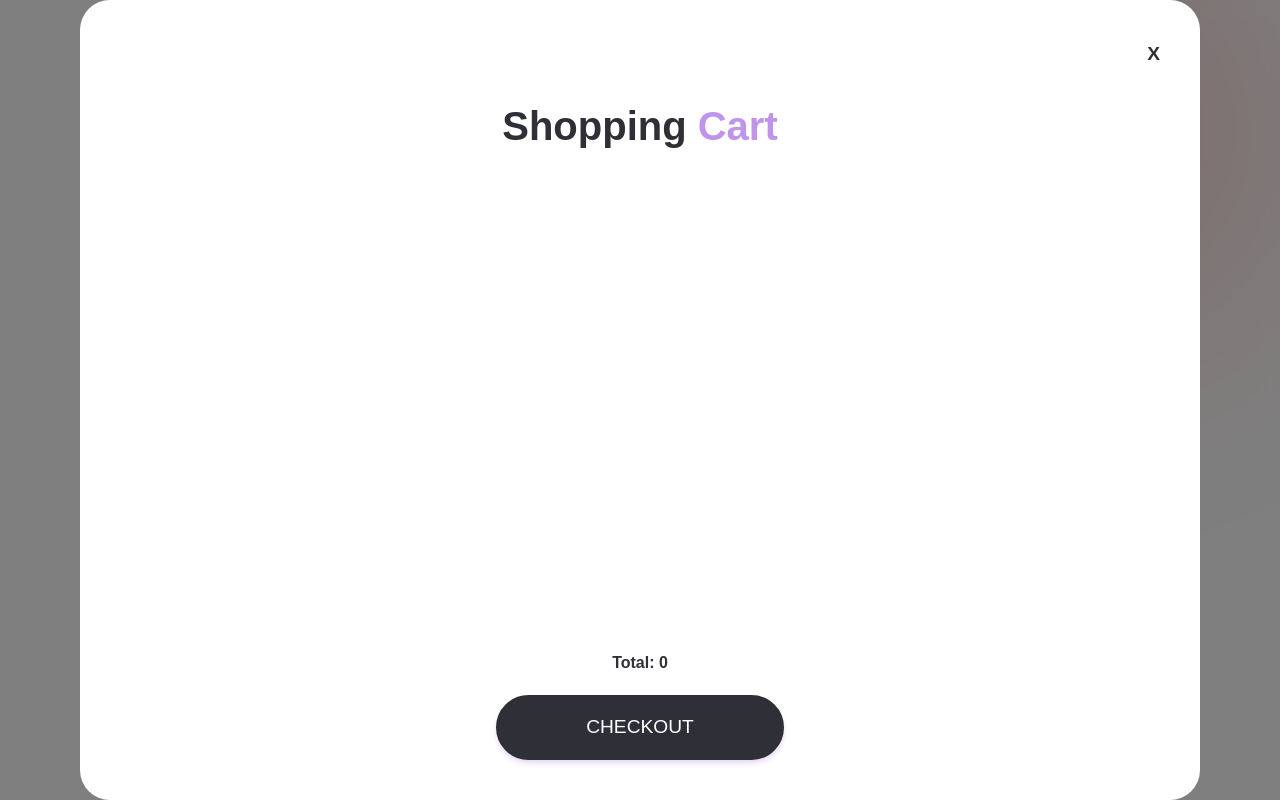
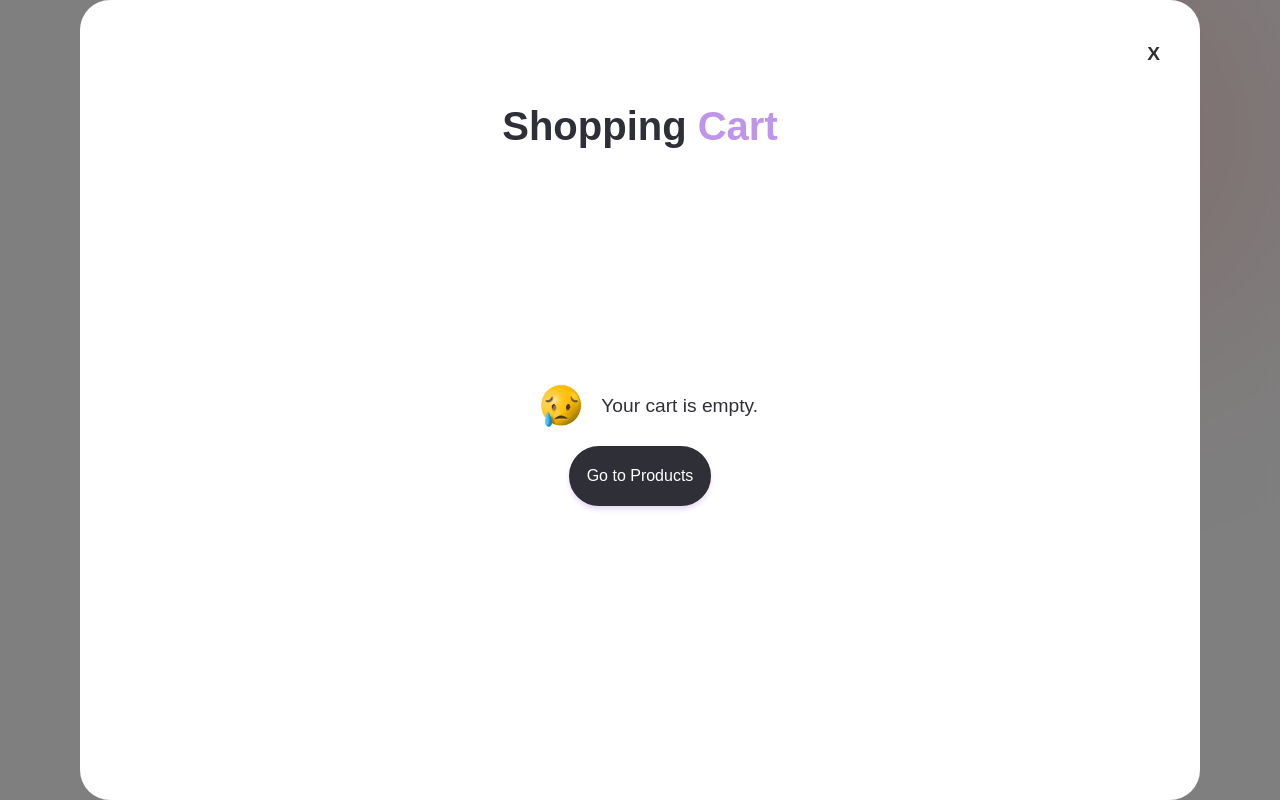
Before and after one commit to dannxvc/ecommerce-jewelry, a React (Create React App) app: page /cart in a window 1280 px wide. Shown: the top 800 px of the page. Built offline with nearby package versions, Linux system fonts and the light colour scheme.

Commit message:
Add cart empty message, show quantity of products in cart and Customize remove button

```diff
--- a/src/components/Button.css
+++ b/src/components/Button.css
@@ -10,11 +10,14 @@
 .btn_white{
     @apply border-white;
 }
+.btn_orange{
+    @apply border-orange text-orange bg-orange bg-opacity-10;
+}
 .btn:hover{
     @apply shadow-sm;
 }
 @media only screen and (min-width: 72rem) {
     .btn{
-        @apply text-md;
+        @apply text-[1rem];
     }
 }
--- a/src/components/NavBar.js
+++ b/src/components/NavBar.js
@@ -1,5 +1,6 @@
 import { useState } from 'react';
 import { Link } from 'react-router-dom';
+import useShop from '../services/ShopContext';
 import styles from'./Navbar.module.css';
 function NavBar() {
     const [isNavBarOpen, setNavBarOpen] = useState(false);
@@ -25,6 +26,7 @@ function NavBar() {
             to:"/#contact"
         }
     ];
+    const { products } = useShop();
     return (
         <nav className={styles.navbar}>
             <div>
@@ -47,11 +49,15 @@ function NavBar() {
                 </li>
             ))}
                 <li>
-                    <Link to={'/cart'}>
+                    <Link className='relative' to={'/cart'}>
                         <svg className="icon" id="Flat" xmlns="http://www.w3.org/2000/svg" viewBox="0 0 256 256">
                             <path d="M215.09766,146.50439l13.09082-72A14.00071,14.00071,0,0,0,214.41406,58H45.00781L39.8252,29.49561A13.9931,13.9931,0,0,0,26.05078,18H8A6,6,0,0,0,8,30H26.05078a1.99827,1.99827,0,0,1,1.96777,1.64209L54.7207,178.50439a13.97554,13.97554,0,0,0,1.74512,4.65894A26.00856,26.00856,0,1,0,93.8916,190h76.2168A25.98882,25.98882,0,1,0,192,178H68.49512a1.99828,1.99828,0,0,1-1.96778-1.64209L63.18945,158H201.32324A13.9931,13.9931,0,0,0,215.09766,146.50439ZM86,204a14,14,0,1,1-14-14A14.01572,14.01572,0,0,1,86,204Zm120,0a14,14,0,1,1-14-14A14.01572,14.01572,0,0,1,206,204ZM47.18945,70H214.41406a2.00028,2.00028,0,0,1,1.96778,2.35791l-13.09082,72A1.99828,1.99828,0,0,1,201.32324,146H61.00781Z"/>
                         </svg>
+                        <div className={styles.cart_products}>
+                            <span>{products.length}</span>
+                        </div>
                     </Link>
+
                 </li>
             </ul>
         </nav>
--- a/src/components/Navbar.module.css
+++ b/src/components/Navbar.module.css
@@ -26,6 +26,12 @@
 .separator{
     @apply w-full border-purple-light;
 }
+.cart_products{
+    @apply flex justify-center items-center
+    absolute -top-2 -right-2 bg-orange
+    rounded-full w-[1.2rem] h-[1.2rem]
+    text-white text-[0.9rem];
+}
 
 @media only screen and (min-width: 42rem) {
     .navbar{
--- a/src/components/ProductCard.js
+++ b/src/components/ProductCard.js
@@ -38,7 +38,7 @@ function ProductCard({name,subtitle,price,img}) {
                 isInCart={isInCart}
                 onClick={handleClick}
                 text={`${isInCart?"Remove from cart":"Add to cart"}`}
-                classBtn={"btn_white"}
+                classBtn={`${isInCart?"btn_orange":"btn_white"}`}
             />
         </div>
     );
--- a/src/pages/Cart/Cart.module.css
+++ b/src/pages/Cart/Cart.module.css
@@ -7,3 +7,9 @@
 .cart_total{
     @apply font-bold;
 }
+.cart_empty_icon{
+    @apply h-auto w-[20%] max-w-[15rem];
+}
+.cart_empty_description{
+    @apply text-[1.2rem];
+}
--- a/src/pages/Cart/CartItem.js
+++ b/src/pages/Cart/CartItem.js
@@ -1,7 +1,7 @@
 import { useEffect, useState } from 'react';
 import useShop from '../../services/ShopContext';
 import './CartItem.css';
-function CartItem({img,name,price,onClick}) {
+function CartItem({img,name,price}) {
     const { products, addToCart, removeFromCart} = useShop();
     const [isInCart, setIsInCart] = useState(false);
 
--- a/src/pages/Cart/index.js
+++ b/src/pages/Cart/index.js
@@ -3,10 +3,27 @@ import Modal from "../../components/Modal";
 import CartItem from "./CartItem";
 import Button from "../../components/Button";
 import useShop from "../../services/ShopContext";
+import { default as EmptyCart } from '../../img/icons/empty-cart.png';
+import { Link } from "react-router-dom";
 function Cart() {
     const { products, total } = useShop();
     return (
         <Modal>
+            {total==0?
+            <div className="flex flex-col items-center justify-center h-[70%]">
+                <div className="flex items-center justify-center">
+                    <img src={EmptyCart} className={styles.cart_empty_icon} alt="Empty Cart"/>
+                    <h3 className={styles.cart_empty_description}>Your cart is empty.</h3>
+                </div>
+                <Link to={"/products"}>
+                    <Button
+                        text={"Go to Products"}
+                        classBtn={"btn_black w-full"}
+                    />
+                </Link>
+            </div>
+            :
+            <>
                 <ul className={styles.container}>
                 {
                     products.map((product,index)=>
@@ -19,6 +36,8 @@ function Cart() {
                     )
                 }
                 </ul>
+
+
                 <div className={styles.cart_total_container}>
                     <p className={styles.cart_total}>Total: {total}</p>
                     <Button
@@ -26,6 +45,8 @@ function Cart() {
                         classBtn={"btn_black"}
                     />
                 </div>
+            </>
+            }
         </Modal>
      );
 }
--- a/src/services/ShopData.js
+++ b/src/services/ShopData.js
@@ -4,7 +4,7 @@ import { default as ProductThree } from '../img/products/ring-red-gold.png';
 import { default as ProductFour } from '../img/products/ring-blue-gold.png';
 import { default as ProductFive } from '../img/products/ring-green-big-silver.png';
 import { default as ProductSix } from '../img/products/ring-perl-white-gold.png';
-import { default as ProductSeven} from '../img/products/ring-white-small-diamonds-silver.png';
+import { default as ProductSeven} from '../img/products/ring-white-gold.png';
 import { default as ProductEight } from '../img/products/ring-white-silver.png';
 
 export const shopData = [
@@ -52,14 +52,14 @@ export const shopData = [
     },
     {
         id:"7",
-        name: "Ocean Blue",
+        name: "Infinite Diamond",
         description: "18k gold & 0.23 TCW",
         price:5322.50,
         img:ProductSeven
     },
     {
         id:"8",
-        name: "Diamond Aqua",
+        name: "Diamond White",
         description: "18k white gold & 0.23 TCW",
         price:3142.50,
         img:ProductEight
```
Also changed, not shown: src/img/icons/empty-cart.png (added).
